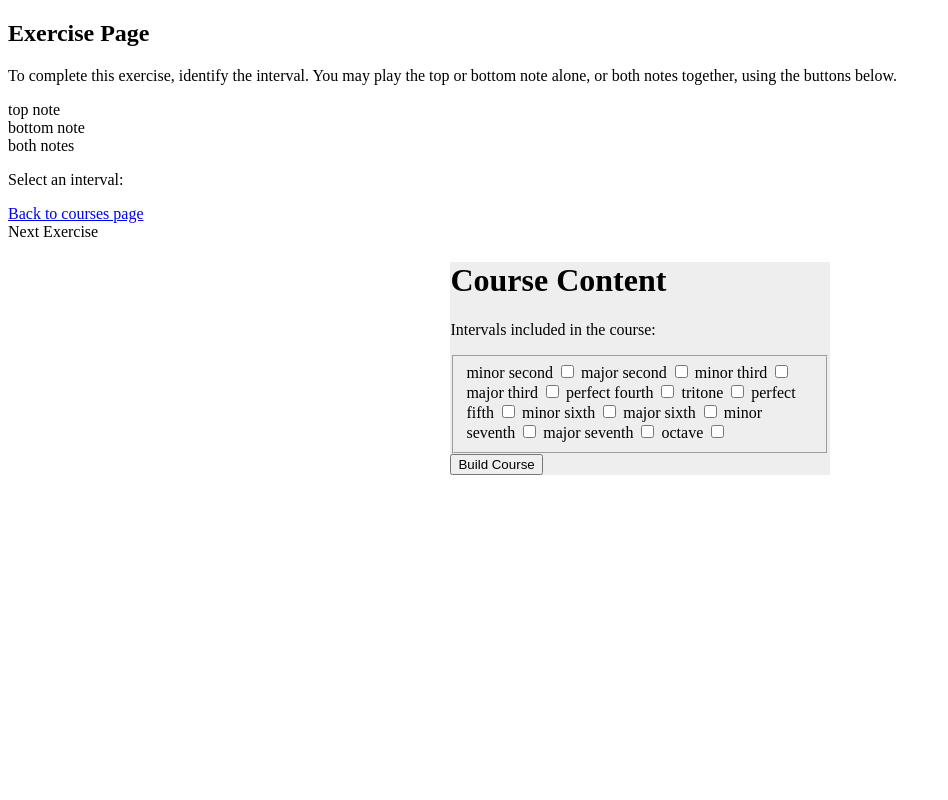
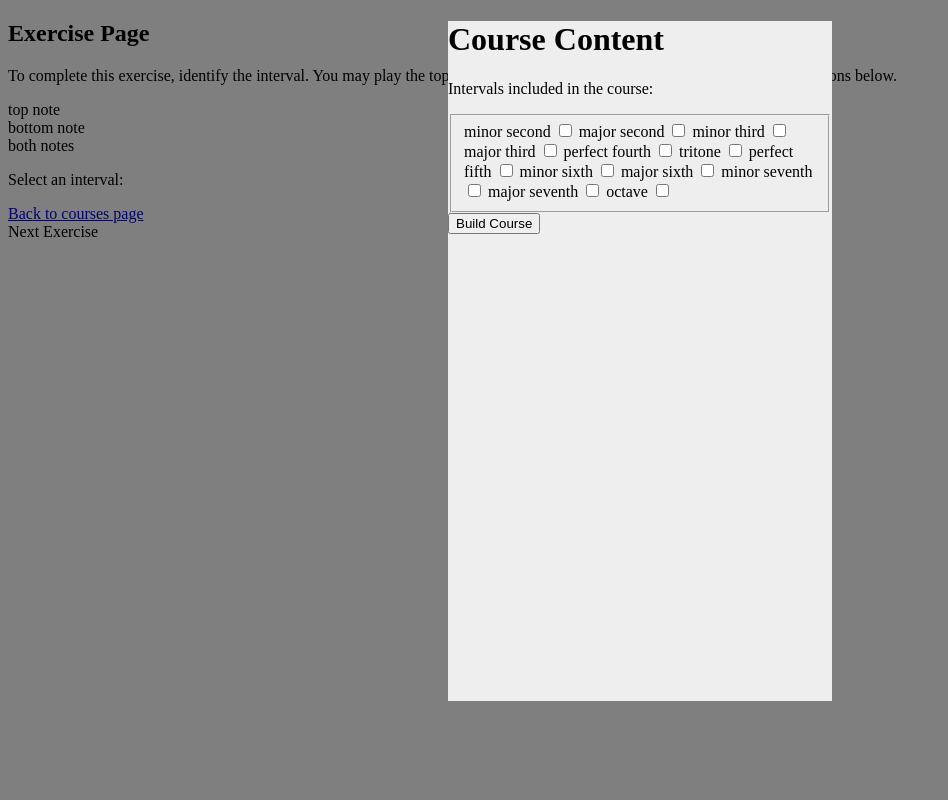
Before and after one commit to palmerev/intra-musical-project, a Django app: page /courses/intervals/exercises/ in a window 1280 px wide. Shown: the whole page, without its empty margins (0-948 px from the left). Run offline with Django 3.2, Linux system fonts and the light colour scheme.

Commit message:
correct a typo

```diff
--- a/intra_musical_project/ear_training_app/static/ear_training_app/css/dialogue.css
+++ b/intra_musical_project/ear_training_app/static/ear_training_app/css/dialogue.css
@@ -7,7 +7,7 @@
   background: rgba(0, 0, 0, 0.5);
 }
 
-#cc-dialogue, #si-grayout {
+#cc-dialogue, #si-dialogue {
   position: relative;
   margin-left: auto;
   margin-right: auto;
```
